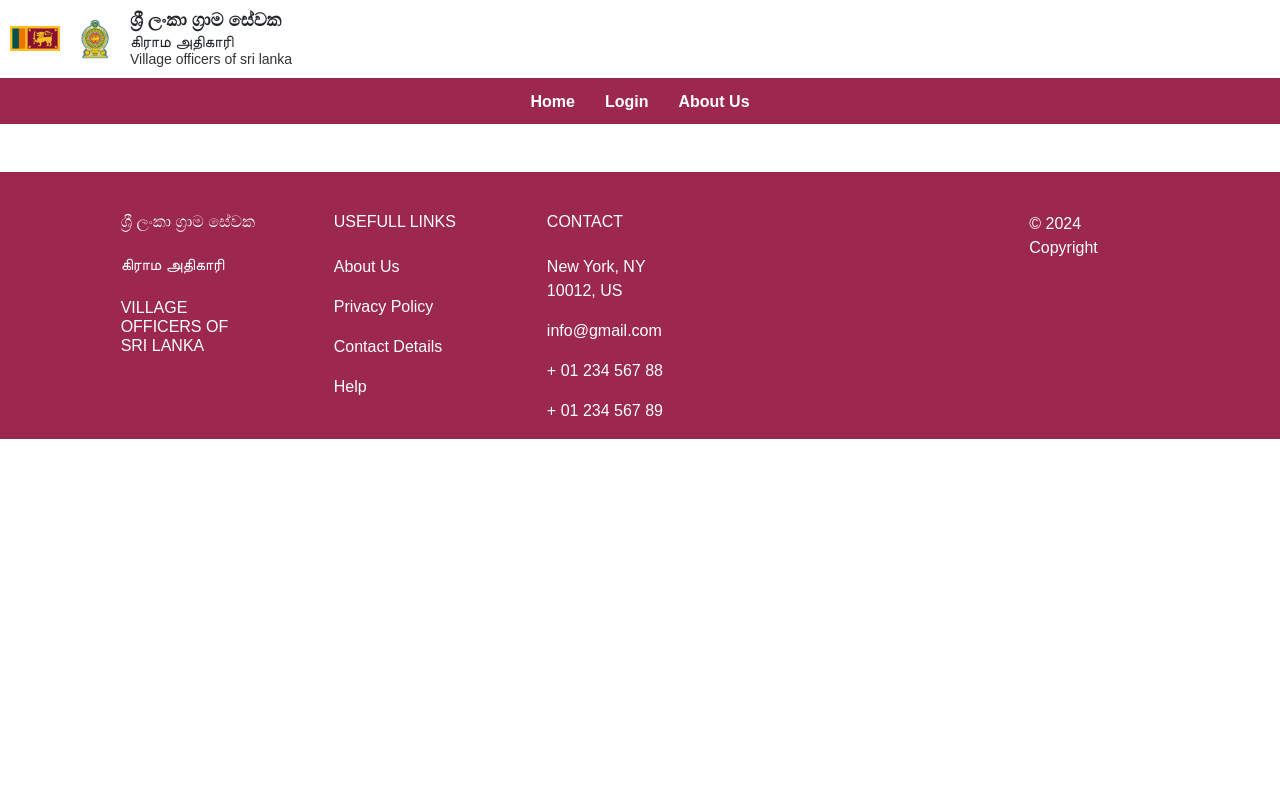
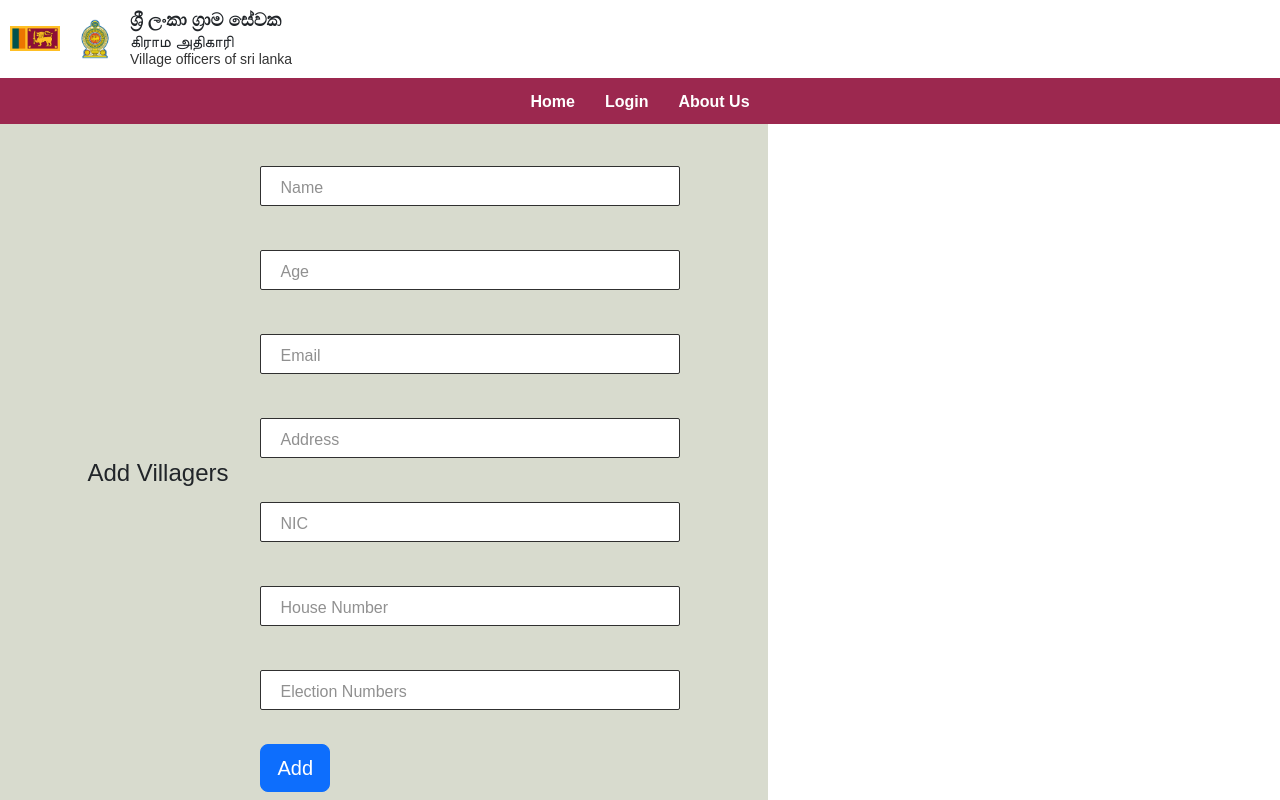
Before and after one commit to dayani04/Village_Officer_Management_System, a React (Create React App) app in the folder web/: page /AddVillagers in a window 1280 px wide. Shown: the top 800 px of the page. Built offline with nearby package versions, Linux system fonts and the light colour scheme.

Commit message:
Dashboard updates

```diff
--- a/web/src/App.js
+++ b/web/src/App.js
@@ -5,7 +5,9 @@ import Footer from  './Components/molecules/Footer/Footer';
 import Home from './Components/molecules/Pages/Home/Home';
 import AboutUs from './Components/molecules/Pages/AboutUs/AboutUs';
 import ContactUs from './Components/molecules/Pages/Contact/Contact';
-import VillageOfficerDashBoard from './Components/molecules/Pages/VillageOfficerDashBoard/VillageOfficerDashBoard'
+import VillageOfficerDashBoard from './Components/molecules/Pages/VillageOfficerDashBoard/VillageOfficerDashBoard';
+import SecretaryDashBoard from './Components/molecules/Pages/SecretaryDashBoard/SecretaryDashBoard';
+import AddVillagers from './Components/molecules/Pages/AddVillagers/AddVillagers';
 
 function App() {
   return (
@@ -17,6 +19,8 @@ function App() {
         <Route path="AboutUs" element={<AboutUs/>} />
         <Route path="ContactUs" element={<ContactUs/>} />
         <Route path="VillageOfficerDashBoard" element={<VillageOfficerDashBoard/>} />
+        <Route path="SecretaryDashBoard" element={<SecretaryDashBoard/>} />
+        <Route path="AddVillagers" element={<AddVillagers/>} />
         </Routes>
       </BrowserRouter>
       <Footer/>
--- a/web/src/Components/molecules/Footer/Footer.jsx
+++ b/web/src/Components/molecules/Footer/Footer.jsx
@@ -20,7 +20,7 @@ const Footer = () => {
               <div className="col-md-4 col-lg-3 col-xl-3 mx-auto mt-3">
                 <h6 className="text-uppercase mb-4 font-weight-bold">Usefull Links</h6>
                 <p><a href="AboutUs" className="text-white">About Us</a></p>
-                <p><a href="#!" className="text-white">Privacy Policy</a></p>
+                <p><a href="SecretaryDashBoard" className="text-white">Privacy Policy</a></p>
                 <p><a href="ContactUs" className="text-white">Contact Details</a></p>
                 <p><a href="VillageOfficerDashBoard" className="text-white">Help</a></p>
               </div>
@@ -30,10 +30,9 @@ const Footer = () => {
 
               <div className="col-md-4 col-lg-3 col-xl-3 mx-auto mt-3">
                 <h6 className="text-uppercase mb-4 font-weight-bold">Contact</h6>
-                <p><i className="fas fa-home mr-3"></i> New York, NY 10012, US</p>
-                <p><i className="fas fa-envelope mr-3"></i> info@gmail.com</p>
-                <p><i className="fas fa-phone mr-3"></i> + 01 234 567 88</p>
-                <p><i className="fas fa-print mr-3"></i> + 01 234 567 89</p>
+                <p><i className="fas fa-envelope mr-3"></i> villageofficer@gmail.com</p>
+                <p><i className="fas fa-phone mr-3"></i> +94 914 567 890</p>
+                <p><i className="fas fa-print mr-3"></i> +94 914 567 890</p>
               </div>
             </div>
           </section>
--- a/web/src/Components/molecules/Pages/AboutUs/AboutUs.css
+++ b/web/src/Components/molecules/Pages/AboutUs/AboutUs.css
@@ -9,7 +9,7 @@
     font-family: Arial, sans-serif;
   }
 
-  .container {
+  .containerA {
     display: flex;
     justify-content: space-between;
     padding: 20px;
@@ -34,7 +34,7 @@
     height: auto;
   }
 
-  .card1 {
+  .cardA {
     background-color: #fcf6f5;
     padding: 20px;
     border-radius: 10px;
@@ -42,7 +42,7 @@
     height: 340px;
   }
 
-  .card2 {
+  .cardB {
     background-color: #fcf6f5;
     padding: 20px;
     border-radius: 10px;
@@ -50,24 +50,24 @@
     height: 450px;
   }
 
-  .card1 h3 {
+  .cardA h3 {
     margin-bottom: 10px;
     color: #C75B7A;
     font-family:'Lucida Sans', 'Lucida Sans Regular', 'Lucida Grande', 'Lucida Sans Unicode', Geneva, Verdana, sans-serif;
   }
 
-  .card1 p {
+  .cardA p {
     font-size: 14px;
     color: #333;
   }
 
-  .card2 h3 {
+  .cardB h3 {
     margin-bottom: 10px;
     color: #C75B7A;
     font-family:'Lucida Sans', 'Lucida Sans Regular', 'Lucida Grande', 'Lucida Sans Unicode', Geneva, Verdana, sans-serif;
   }
 
-  .card2 p {
+  .cardB p {
     font-size: 14px;
     color: #333;
   }
--- a/web/src/Components/molecules/Pages/AboutUs/AboutUs.jsx
+++ b/web/src/Components/molecules/Pages/AboutUs/AboutUs.jsx
@@ -7,15 +7,15 @@ import about from './about.webp';
 const AboutUs = () => {
 
     return (
-        <div className="container">
+        <div className="containerA">
           <div className="left-column">
-            <div className="card1">
+            <div className="cardA">
               <h3>Our Vision</h3>
               <p>ශ්‍රී ලංකාවේ ග්‍රාම නිලධාරීන්ට සේවාවන් ගෙන යාම, තීරණ ගත කිරීම, සහ ග්‍රාමීය ප්‍රජාවන්ගේ ජීවන තත්ත්වය වැඩි දියුණු කිරීම සඳහා කාර්යක්ෂම, පාරදර්ශී හා තාක්ෂණයෙන් පෝෂිත කළමනාකරණ පද්ධතියක් සකස් කිරීම.</p>
               <p>To empower Village Officers with an efficient, transparent, and technology-driven management system that enhances service delivery, decision-making, and the quality of life for rural communities in Sri Lanka.</p>
               <p>இலங்கையில் கிராம அதிகாரிகளுக்கு சேவை வழங்கல், முடிவெடுக்கும் செயல்முறை மற்றும் கிராமிய சமூகங்களின் வாழ்வாதாரத்தை மேம்படுத்த ஒரு திறம்பட, வெளிப்படையான மற்றும் தொழில்நுட்பமான மேலாண்மை முறைமையை உருவாக்குதல்.</p>
             </div>
-            <div className="card2">
+            <div className="cardB">
               <h3>Our Mission</h3>
               <p>පරිපාලන ක්‍රියාවලීන් සරල කිරීම, දත්ත ප්‍රතිලාභ අවම කිරීම, නිවැරදි බව සහතික කිරීම, හා කාලෝචිත තීරණ ගැනීම පහසු කිරීම සඳහා ශක්තිමත් ග්‍රාම නිලධාරී කළමනාකරණ පද්ධතියක් සංවර්ධනය කිරීම සහ ක්‍රියාත්මක කිරීම, ප්‍රාථමික මට්ටමේ කාර්යක්ෂම පරිපාලනය හා තිරසාර සංවර්ධනය උත්සන්න කිරීම.</p>
               <p>To develop and implement a robust Village Officer Management System that streamlines administrative processes, reduces data redundancy, ensures accuracy, and facilitates timely decision-making, thereby fostering effective governance and sustainable development at the grassroots level.</p>
--- /dev/null
+++ b/web/src/Components/molecules/Pages/AddVillagers/AddVillagers.css
@@ -0,0 +1,169 @@
+@import url('https://fonts.googleapis.com/css2?family=Inter:wght@100;200;300;400;500;600;700;800;900&display=swap');
+
+*,
+*::before,
+*::after {
+  margin: 0;
+  padding: 0;
+  box-sizing: border-box;
+  text-decoration: none;
+}
+
+
+h1 {
+  font-size: clamp(1rem, 6vw, 10rem);
+  margin: 15vh 0 2rem;
+}
+
+a {
+  text-decoration: underline;
+  color: #303030;
+}
+
+code {
+  font-size: 1rem;
+  padding: 0 0.5rem;
+  background-color: #D8DBCE;
+}
+
+.explanation {
+  width: 100%;
+  margin-bottom: 15vh;
+}
+
+.explanation p {
+  font-size: 1rem;
+  max-width: 75ch;
+  margin: 2rem 0;
+}
+
+.explanation ul:last-child {
+  margin-bottom: 2rem;
+}
+
+.explanation ul {
+  display: flex;
+  flex-direction: column;
+}
+
+.explanation ul li {
+  list-style: none;
+  position: relative;
+  margin: 0.5rem 0;
+}
+
+.explanation ul li::before {
+  content: '👉';
+  position: absolute;
+  top: -0.25rem;
+  left: -2rem;
+}
+
+.containerAV {
+  width: 100%;
+  max-width: 768px;
+  display: flex;
+  flex-direction: column;
+  justify-content: center;
+  align-items: center;
+  padding: 2rem 2rem 1.5rem;
+  background-color: #D8DBCE;
+}
+
+@media (min-width: 768px) {
+  .containerAV {
+    flex-direction: row;
+    align-items: center;
+  }
+}
+
+.cta-form {
+  margin-bottom: 2rem;
+  text-align: center;
+}
+
+@media (min-width: 768px) {
+  .cta-form {
+    margin-bottom: 0;
+    margin-right: 2rem;
+    text-align: left;
+  }
+}
+
+.cta-form h2 {
+  font-size: 1.5rem;
+  width: 100%;
+  max-width: 25ch;
+  margin: 0 auto;
+  text-align: center;
+}
+
+@media (min-width: 768px) {
+  .cta-form h2 {
+    text-align: left;
+    margin: 0;
+  }
+}
+
+.cta-form p {
+  margin-top: 1rem;
+  font-size: 1rem;
+  width: 100%;
+  max-width: 24ch;
+}
+
+.form {
+  align-self: center;
+}
+
+.form__input {
+  width: clamp(120px, 50vw, 420px);
+  height: 2.5rem;
+  padding: 0 1.25rem;
+  border: 1px solid #303030;
+  border-radius: 2px;
+  margin: 0.625rem auto;
+  transition: all 250ms;
+}
+
+@media (min-width: 768px) {
+  .form__input {
+    width: clamp(120px, 35vw, 420px);
+  }
+}
+
+.form__input:focus {
+  outline: none;
+  border-top-color: rgba(0, 0, 0, 0.1);
+}
+
+.form__input:focus + .form__label,
+.form__input:not(:placeholder-shown) + .form__label {
+  transform: translateY(-4.50rem) scale(1);
+  color: #303030;
+}
+
+.form__input::placeholder {
+  display: none;
+  color: transparent;
+  -webkit-user-select: none;
+  -ms-user-select: none;
+  user-select: none;
+}
+
+.form__input:not(:placeholder-shown) {
+  border-top-color: rgba(0, 0, 0, 0.5);
+}
+
+.form__label {
+  font-size: 1rem;
+  color: #909090;
+  display: block;
+  transform: translate(1.25rem, -2.5rem);
+  transform-origin: 0 0;
+  transition: all 500ms;
+  -webkit-user-select: none;
+  -ms-user-select: none;
+  user-select: none;
+  pointer-events: none;
+}
--- /dev/null
+++ b/web/src/Components/molecules/Pages/AddVillagers/AddVillagers.jsx
@@ -0,0 +1,103 @@
+import React from 'react';
+import './AddVillagers.css';
+
+const AddVillagers = () => {
+  return (
+    <div>
+      <div className="containerAV">
+        <div className="cta-form">
+          <h2>Add Villagers</h2>
+
+        </div>
+        <form className="form">
+          <div className="form-group">
+            <input
+              type="text"
+              placeholder="Name"
+              className="form__input"
+              id="name"
+            />
+            <label htmlFor="name" className="form__label">
+              Name
+            </label>
+          </div>
+
+          <div className="form-group">
+            <input
+              type="email"
+              placeholder="Email"
+              className="form__input"
+              id="email"
+            />
+            <label htmlFor="email" className="form__label">
+              Age
+            </label>
+          </div>
+
+          <div className="form-group">
+            <input
+              type="text"
+              placeholder="Subject"
+              className="form__input"
+              id="subject"
+            />
+            <label htmlFor="subject" className="form__label">
+            Email
+            </label>
+          </div>
+          <div className="form-group">
+            <input
+              type="text"
+              placeholder="Subject"
+              className="form__input"
+              id="subject"
+            />
+            <label htmlFor="subject" className="form__label">
+            Address
+            </label>
+          </div>
+          <div className="form-group">
+            <input
+              type="text"
+              placeholder="Subject"
+              className="form__input"
+              id="subject"
+            />
+            <label htmlFor="subject" className="form__label">
+            NIC
+            </label>
+          </div>
+          <div className="form-group">
+            <input
+              type="text"
+              placeholder="Subject"
+              className="form__input"
+              id="subject"
+            />
+            <label htmlFor="subject" className="form__label">
+            House Number
+            </label>
+          </div>
+          <div className="form-group">
+            <input
+              type="text"
+              placeholder="Subject"
+              className="form__input"
+              id="subject"
+            />
+            <label htmlFor="subject" className="form__label">
+            Election Numbers
+            </label>
+          </div>
+
+          <div className="form-group">
+            <button type="button" class="btn btn-primary btn-lg">Add</button>
+          </div>
+        </form>
+      </div>
+
+    </div>
+  );
+};
+
+export default AddVillagers;
--- /dev/null
+++ b/web/src/Components/molecules/Pages/SecretaryDashBoard/SecretaryDashBoard.css
@@ -0,0 +1,77 @@
+
+.sidebar {
+    margin-top: 50px;
+    width: 280px;
+    background-color: #9C284F;
+    color: white;
+    padding: 20px;
+    font-family: 'Lucida Sans', 'Lucida Sans Regular', 'Lucida Grande', 'Lucida Sans Unicode', Geneva, Verdana, sans-serif;
+    height: 120vh;
+
+  }
+
+  .sidebar h2 {
+    text-align: center;
+    margin-bottom: 20px;
+  }
+
+  .sidebar ul {
+    list-style: none;
+    padding: 0;
+  }
+
+  .sidebar ul li {
+    margin: 15px 0;
+    padding: 10px;
+    cursor: pointer;
+    background-color: #921A40;
+    border-radius: 5px;
+  }
+
+  .sidebar ul li:hover {
+    background-color: #C75B7A;
+  }
+
+  .dashboard-container {
+    display: flex;
+  }
+
+ .content1 {
+    margin-left: 270px;
+    padding: 20px;
+    flex: 1;
+  }
+
+
+
+
+  .cards1 {
+    display: grid;
+    grid-template-columns: repeat(2, 1fr);
+    gap: 50px;
+    margin-top: 100px;
+    margin-right: 10px;
+
+  }
+
+  .card1 {
+    background-color: #FCF6F5;
+    border: 1px solid #ddd;
+    border-radius: 8px;
+    padding: 20px;
+    text-align: center;
+    box-shadow: 0 4px 8px rgba(0, 0, 0, 0.1);
+    width: 350px;
+    height: 300px;
+  }
+
+  .card1 h3 {
+    margin-bottom: 10px;
+    color: #C75B7A;
+  }
+
+  .card1 p {
+    font-size: 24px;
+    font-weight: bold;
+    color: #444;
+  }
--- /dev/null
+++ b/web/src/Components/molecules/Pages/SecretaryDashBoard/SecretaryDashBoard.jsx
@@ -0,0 +1,49 @@
+import React from "react";
+import './SecretaryDashBoard.css';
+
+const SecretaryDashBoard = () => {
+  return (
+    <div className="dashboard-container">
+      <div className="sidebar">
+        <h2>Secretary Dashboard</h2>
+        <ul>
+          <li>My Profile</li>
+          <li>Add Village Officer</li>
+          <li>Remove Village Officer</li>
+          <li>Village Officers</li>
+          <li>Permit Owners</li>
+          <li>Allowance Owners</li>
+          <li>Requests For Election List</li>
+          <li>Requests For ID Cards</li>
+          <li>Requests For Allowance</li>
+          <li>Requests For Certificate</li>
+          <li>Logout</li>
+        </ul>
+      </div>
+
+      <div className="content1">
+
+        <div className="cards1">
+          <div className="card1">
+            <h3>Villagers</h3>
+            <p>1,234</p>
+          </div>
+          <div className="card1">
+            <h3>Houses</h3>
+            <p>567</p>
+          </div>
+          <div className="card1">
+            <h3>Permit Owners</h3>
+            <p>89</p>
+          </div>
+          <div className="card1">
+            <h3>Allowance Owners</h3>
+            <p>42</p>
+          </div>
+        </div>
+      </div>
+    </div>
+  );
+};
+
+export default SecretaryDashBoard;
--- a/web/src/Components/molecules/Pages/VillageOfficerDashBoard/VillageOfficerDashBoard.jsx
+++ b/web/src/Components/molecules/Pages/VillageOfficerDashBoard/VillageOfficerDashBoard.jsx
@@ -2,42 +2,72 @@ import React from "react";
 import './VillageOfficerDashBoard.css';
 
 const VillageOfficerDashBoard = () => {
+  const navigateTo = (path) => {
+    window.location.href = path;
+  };
+
   return (
-    <div className="dashboard-container">
-      <div className="sidebar">
+    <div className="dashboard-containerV">
+      <div className="sidebarV">
         <h2>Village Officer Dashboard</h2>
         <ul>
-          <li>My Profile</li>
-          <li>Add Villager</li>
-          <li>Remove Villager</li>
-          <li>Houses</li>
-          <li>Users</li>
-          <li>Permit Owners</li>
-          <li>Allowance Owners</li>
-          <li>Requests For Election List</li>
-          <li>Requests For ID Cards</li>
-          <li>Requests For Allowance</li>
-          <li>Requests For Certificate</li>
-          <li>Logout</li>
+          <li>
+            <button onClick={() => navigateTo("MyProfile")}>My Profile</button>
+          </li>
+          <li>
+            <button onClick={() => navigateTo("AddVillagers")}>Add Villager</button>
+          </li>
+          <li>
+            <button onClick={() => navigateTo("AddVillageOfficer")}>Add Village Officer</button>
+          </li>
+          <li>
+            <button onClick={() => navigateTo("RemoveVillager")}>Remove Villager</button>
+          </li>
+          <li>
+            <button onClick={() => navigateTo("Houses")}>Houses</button>
+          </li>
+          <li>
+            <button onClick={() => navigateTo("AddVillagers")}>Add Villagers</button>
+          </li>
+          <li>
+            <button onClick={() => navigateTo("PermitOwners")}>Permit Owners</button>
+          </li>
+          <li>
+            <button onClick={() => navigateTo("AllowanceOwners")}>Allowance Owners</button>
+          </li>
+          <li>
+            <button onClick={() => navigateTo("RequestsForElectionList")}>Requests For Election List</button>
+          </li>
+          <li>
+            <button onClick={() => navigateTo("RequestsForIDCards")}>Requests For ID Cards</button>
+          </li>
+          <li>
+            <button onClick={() => navigateTo("RequestsForAllowance")}>Requests For Allowance</button>
+          </li>
+          <li>
+            <button onClick={() => navigateTo("RequestsForCertificate")}>Requests For Certificate</button>
+          </li>
+          <li>
+            <button onClick={() => navigateTo("Logout")}>Logout</button>
+          </li>
         </ul>
       </div>
 
-      <div className="content">
-
-        <div className="cards">
-          <div className="card">
+      <div className="contentV">
+        <div className="cardsV">
+          <div className="cardV">
             <h3>Users</h3>
             <p>1,234</p>
           </div>
-          <div className="card">
+          <div className="cardV">
             <h3>Houses</h3>
             <p>567</p>
           </div>
-          <div className="card">
+          <div className="cardV">
             <h3>Permit Owners</h3>
             <p>89</p>
           </div>
-          <div className="card">
+          <div className="cardV">
             <h3>Allowance Owners</h3>
             <p>42</p>
           </div>
```
Also changed, not shown: web/src/Components/molecules/Pages/VillageOfficerDashBoard/VillageOfficerDashBoard.css (+30 -19 lines).
